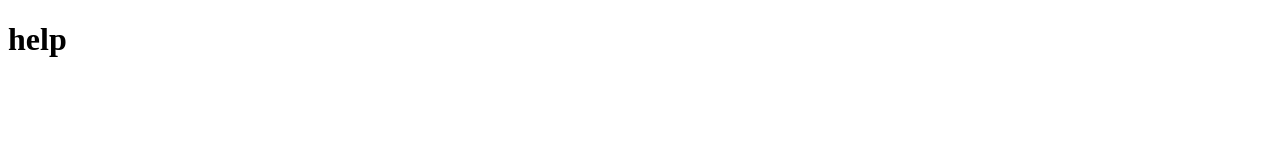
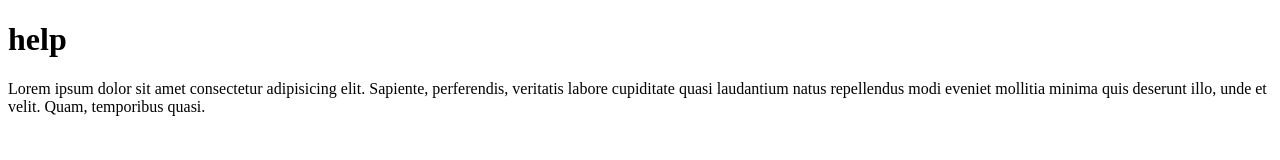
Before and after one commit to Alireza-Asgari/git-tutorial, a plain HTML site: page index.html in a window 1280 px wide. Drawn offline with Linux system fonts and the light colour scheme.

Commit message:
i added a paragraph to html page and style to my style sheet

```diff
--- a/index.html
+++ b/index.html
@@ -8,5 +8,6 @@
 </head>
 <body>
     <h1>help</h1>
+    <p>Lorem ipsum dolor sit amet consectetur adipisicing elit. Sapiente, perferendis, veritatis labore cupiditate quasi laudantium natus repellendus modi eveniet mollitia minima quis deserunt illo, unde et velit. Quam, temporibus quasi.</p>
 </body>
 </html>
--- a/javascript/script.js
+++ b/javascript/script.js
@@ -1 +1 @@
-console.log("hi")
+console.log("hello")
--- a/style.css
+++ b/style.css
@@ -0,0 +1,4 @@
+*{
+    padding: 0;
+    margin: 0;
+}
```
